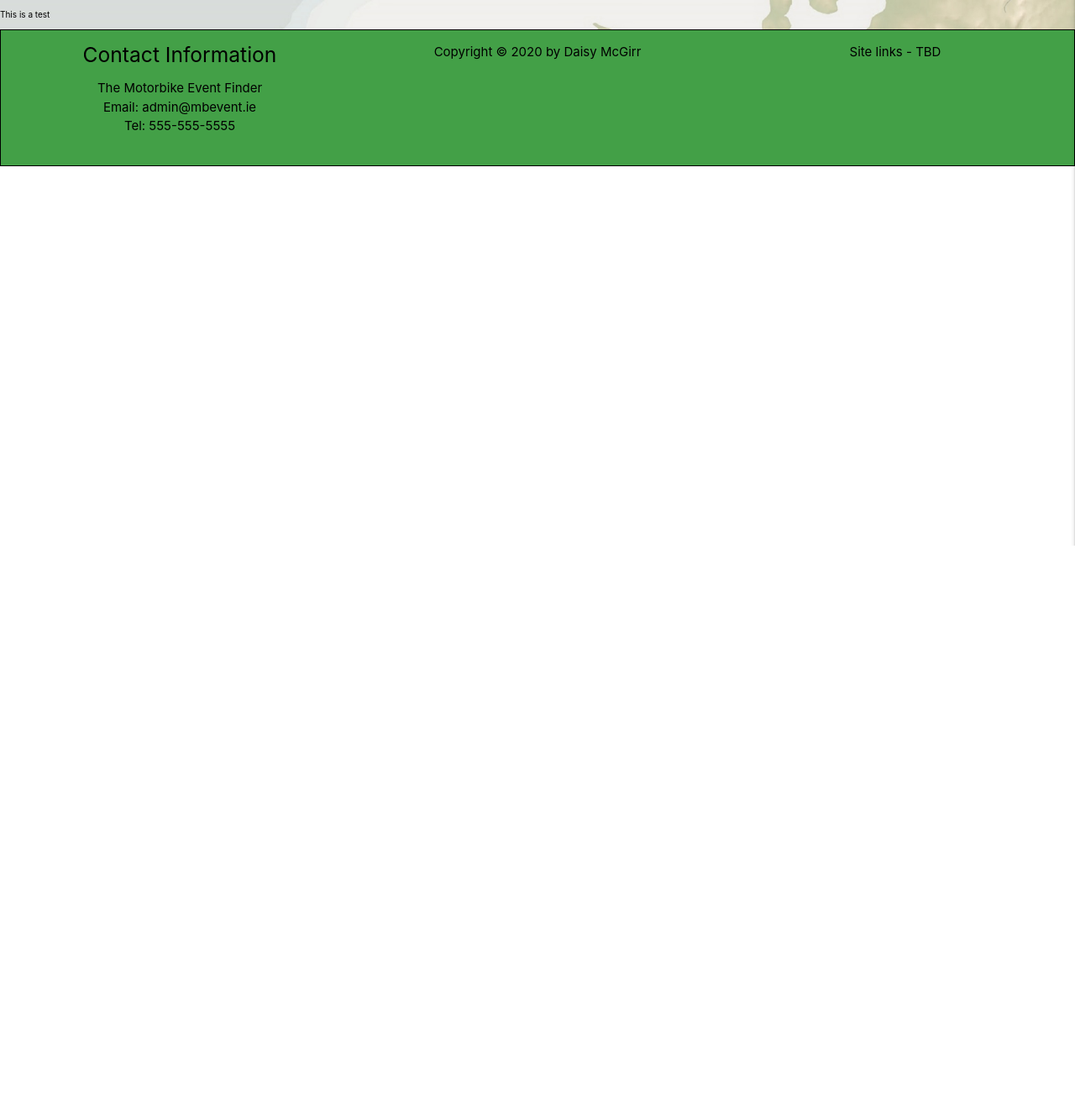
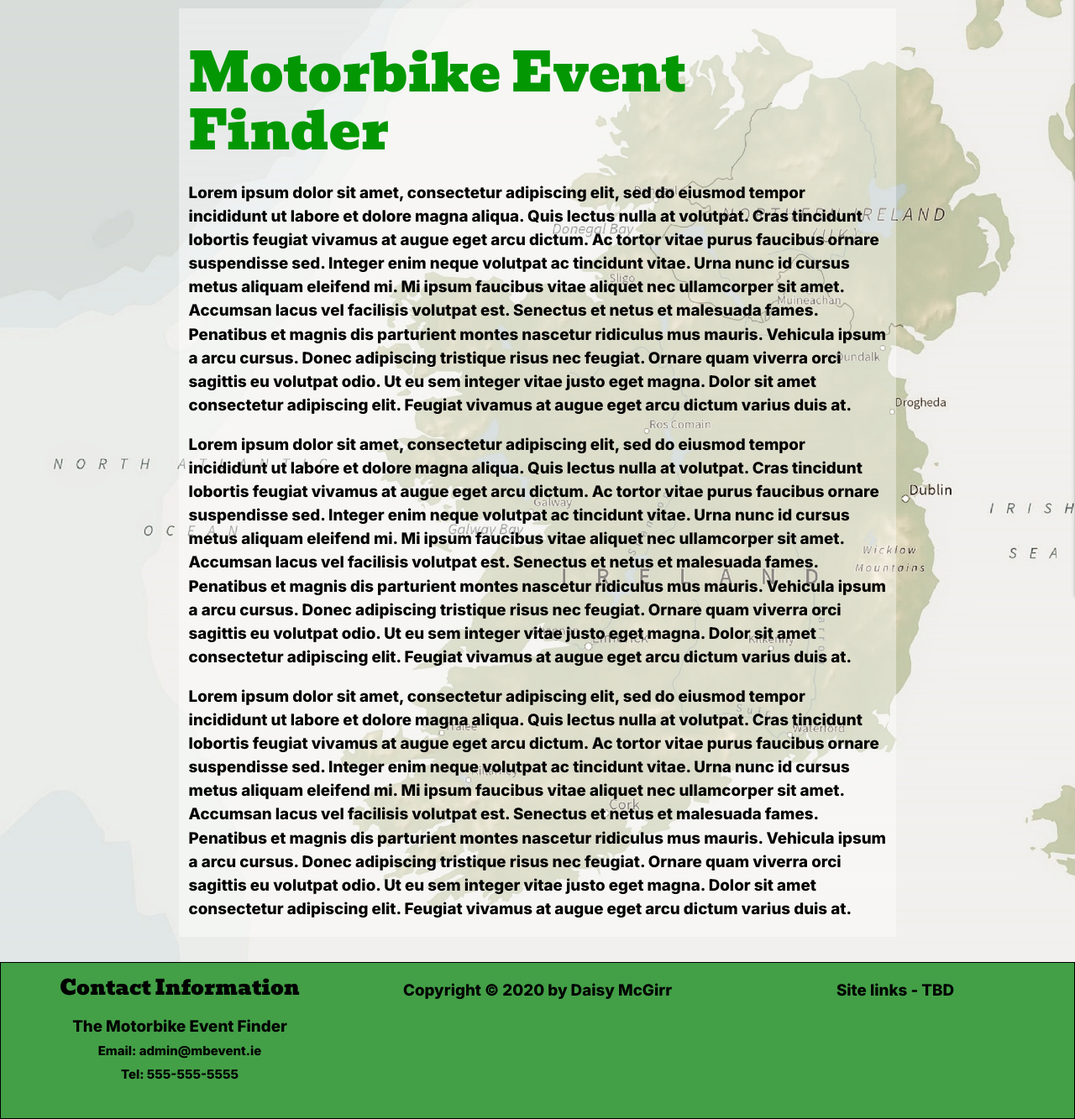
Before and after one commit to Dee-McG/Motorbike-Event-Finder, a Flask app: page /home in a window 1280 px wide. Shown: the part 150-1483 px from the top of the page at 84% size. Before the commit the page ends 800 px from the top, so only its background shows below. Run offline with Flask 2, Linux system fonts and the light colour scheme.

Commit message:
Added placeholder text on home page and additional styling

```diff
--- a/static/css/style.css
+++ b/static/css/style.css
@@ -1,3 +1,5 @@
+@import url('https://fonts.googleapis.com/css2?family=Bevan&family=Inter:wght@800&display=swap');
+
 * {
     color: black;
     font-size: 10px;
@@ -5,11 +7,20 @@
 
 /* Generic */
 p {
-    font-size: 1rem;
+    font-size: 1.25rem;
+    font-family: 'Inter', sans-serif;
 }
 
 a {
     font-size: 1rem;
+}
+
+h1, h2, h3, h4, h5, h6 {
+    font-family: 'Bevan', sans-serif;
+}
+
+h1, h2 {
+    color: rgb(3, 151, 3);
 }
 
 /*  Navigation Styling  */
@@ -45,6 +56,10 @@ main {
     background-size: cover;
 }
 
+#main-cont {
+    background-color: rgba(255, 255, 255, 0.4);
+}
+
 /* Footer */
 footer {
     border: 1px solid black;
@@ -57,7 +72,7 @@ a:link {
 /* Media Queries */
 
 /* Media Query for background image on large screens */
-@media only screen and (min-width: 800px) {
+@media only screen and (min-width: 1000px) {
   main {
     background-image: url("../images/background-img.jpg");
     width: 100%;
--- a/templates/index.html
+++ b/templates/index.html
@@ -1,5 +1,33 @@
 {% extends "base.html" %}
 
 {% block content %}
- This is a test
+    <div class="row">
+        <div class="col s12 m8 offset-m2" id="main-cont">
+            <h1 class="title">Motorbike Event Finder</h1>
+
+            <p>Lorem ipsum dolor sit amet, consectetur adipiscing elit, sed do eiusmod tempor incididunt ut labore et dolore magna aliqua.
+            Quis lectus nulla at volutpat. Cras tincidunt lobortis feugiat vivamus at augue eget arcu dictum. Ac tortor vitae purus faucibus
+            ornare suspendisse sed. Integer enim neque volutpat ac tincidunt vitae. Urna nunc id cursus metus aliquam eleifend mi. Mi ipsum
+            faucibus vitae aliquet nec ullamcorper sit amet. Accumsan lacus vel facilisis volutpat est. Senectus et netus et malesuada fames.
+            Penatibus et magnis dis parturient montes nascetur ridiculus mus mauris. Vehicula ipsum a arcu cursus. Donec adipiscing tristique
+            risus nec feugiat. Ornare quam viverra orci sagittis eu volutpat odio. Ut eu sem integer vitae justo eget magna. Dolor sit amet
+            consectetur adipiscing elit. Feugiat vivamus at augue eget arcu dictum varius duis at.</p>
+
+            <p>Lorem ipsum dolor sit amet, consectetur adipiscing elit, sed do eiusmod tempor incididunt ut labore et dolore magna aliqua.
+            Quis lectus nulla at volutpat. Cras tincidunt lobortis feugiat vivamus at augue eget arcu dictum. Ac tortor vitae purus faucibus
+            ornare suspendisse sed. Integer enim neque volutpat ac tincidunt vitae. Urna nunc id cursus metus aliquam eleifend mi. Mi ipsum
+            faucibus vitae aliquet nec ullamcorper sit amet. Accumsan lacus vel facilisis volutpat est. Senectus et netus et malesuada fames.
+            Penatibus et magnis dis parturient montes nascetur ridiculus mus mauris. Vehicula ipsum a arcu cursus. Donec adipiscing tristique
+            risus nec feugiat. Ornare quam viverra orci sagittis eu volutpat odio. Ut eu sem integer vitae justo eget magna. Dolor sit amet
+            consectetur adipiscing elit. Feugiat vivamus at augue eget arcu dictum varius duis at.</p>
+
+            <p>Lorem ipsum dolor sit amet, consectetur adipiscing elit, sed do eiusmod tempor incididunt ut labore et dolore magna aliqua.
+            Quis lectus nulla at volutpat. Cras tincidunt lobortis feugiat vivamus at augue eget arcu dictum. Ac tortor vitae purus faucibus
+            ornare suspendisse sed. Integer enim neque volutpat ac tincidunt vitae. Urna nunc id cursus metus aliquam eleifend mi. Mi ipsum
+            faucibus vitae aliquet nec ullamcorper sit amet. Accumsan lacus vel facilisis volutpat est. Senectus et netus et malesuada fames.
+            Penatibus et magnis dis parturient montes nascetur ridiculus mus mauris. Vehicula ipsum a arcu cursus. Donec adipiscing tristique
+            risus nec feugiat. Ornare quam viverra orci sagittis eu volutpat odio. Ut eu sem integer vitae justo eget magna. Dolor sit amet
+            consectetur adipiscing elit. Feugiat vivamus at augue eget arcu dictum varius duis at.</p>
+        </div>
+    </div>
 {% endblock %}
```
Also changed, not shown: .theia/settings.json.
